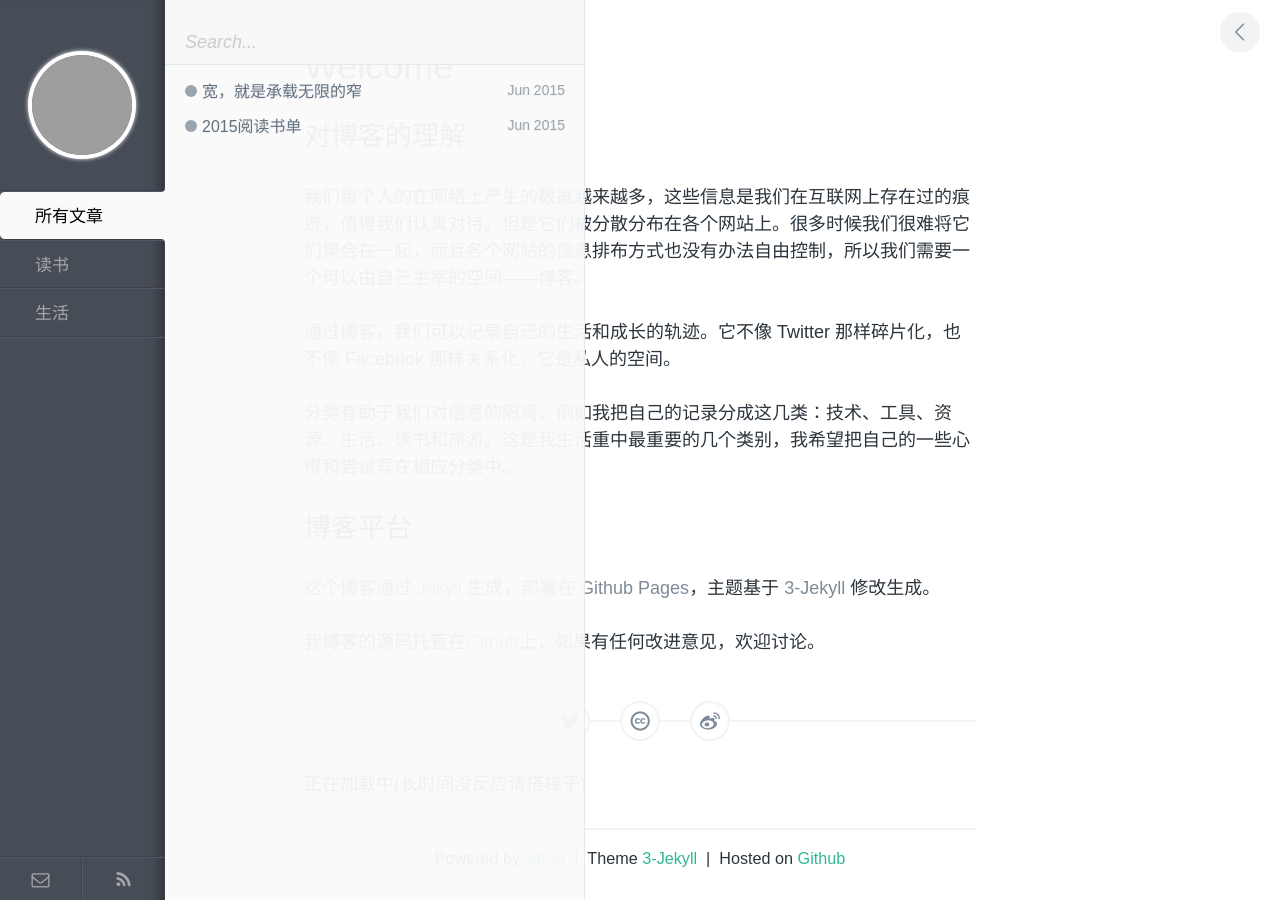
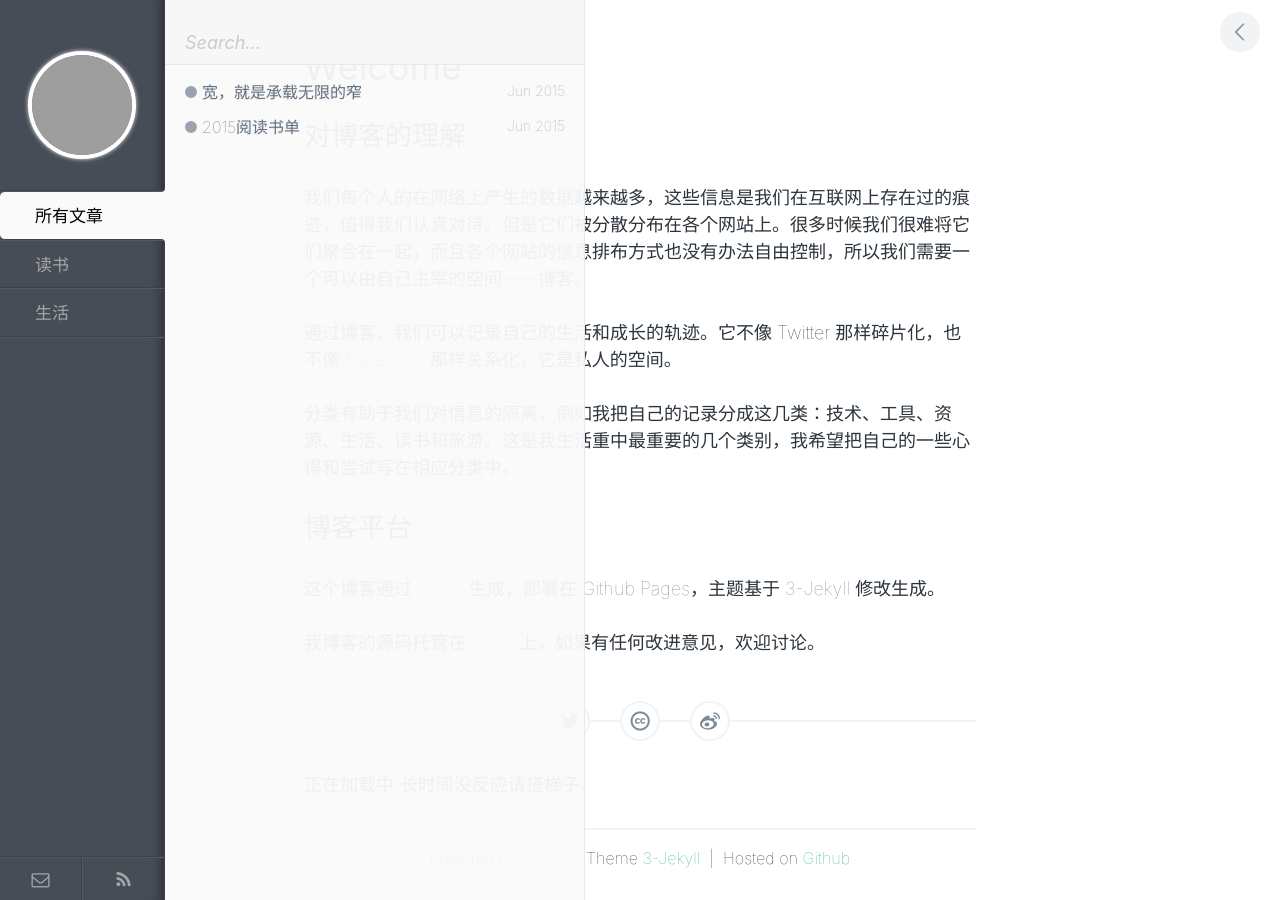
Before and after one commit to skywalker512/skywalker512.github.io, a Jekyll site: the page built from index.md, in a window 1280 px wide. Built offline with Jekyll 4.4.1, drawn with Linux system fonts in a browser that asks for light colours; comment, search, counter and statistics services are not loaded; grey boxes are pictures that could not be loaded.

Commit message:
change font

```diff
--- a/assets/css/style.css
+++ b/assets/css/style.css
@@ -33,7 +33,7 @@ html, body {
   width: 100%;
   height: 100%;
   margin: 0;
-  font: 100 16px/1.5 SimHei, sans-serif;
+  font: 100 16px/1.5 -apple-system,SF UI Text,Arial,PingFang SC,Hiragino Sans GB,Microsoft YaHei,WenQuanYi Micro Hei,sans-serif;
   -webkit-font-smoothing: subpixel-antialiased;
   -webkit-text-size-adjust: none;
   overflow: hidden; }
```
